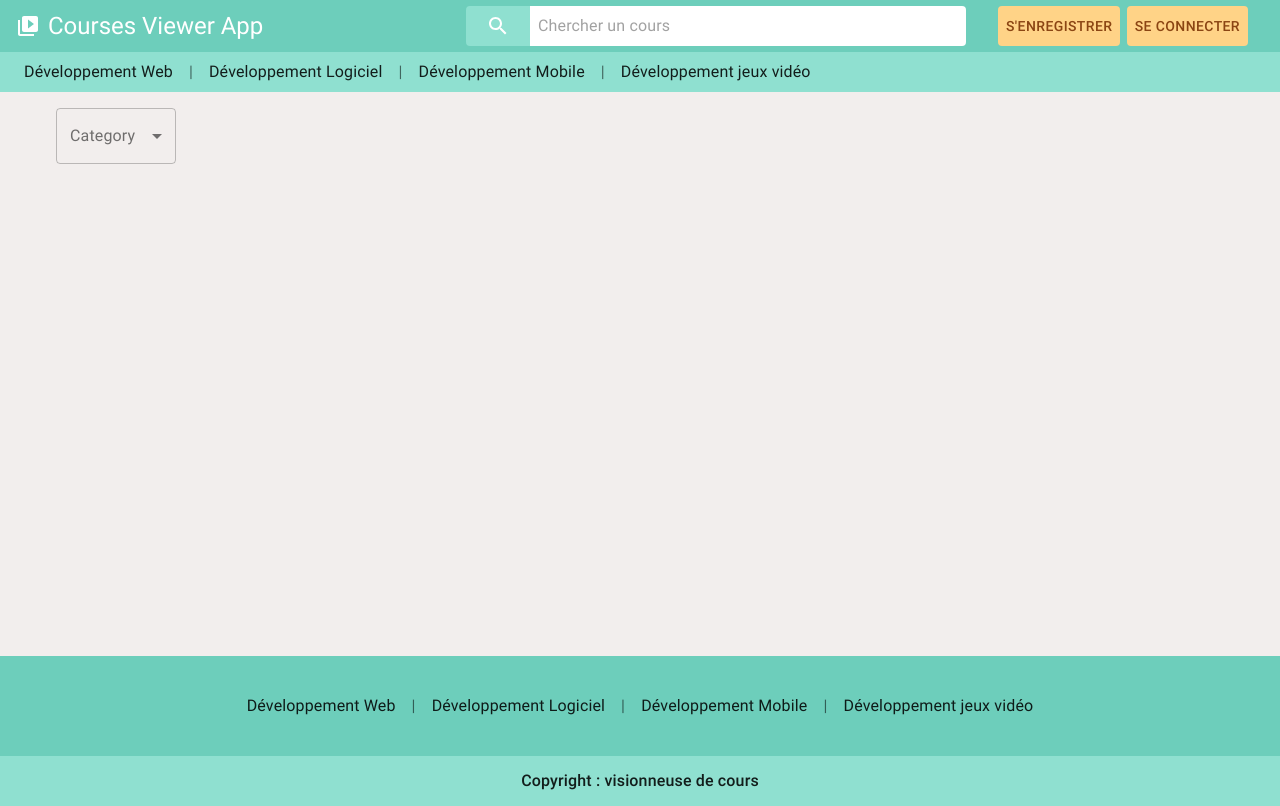
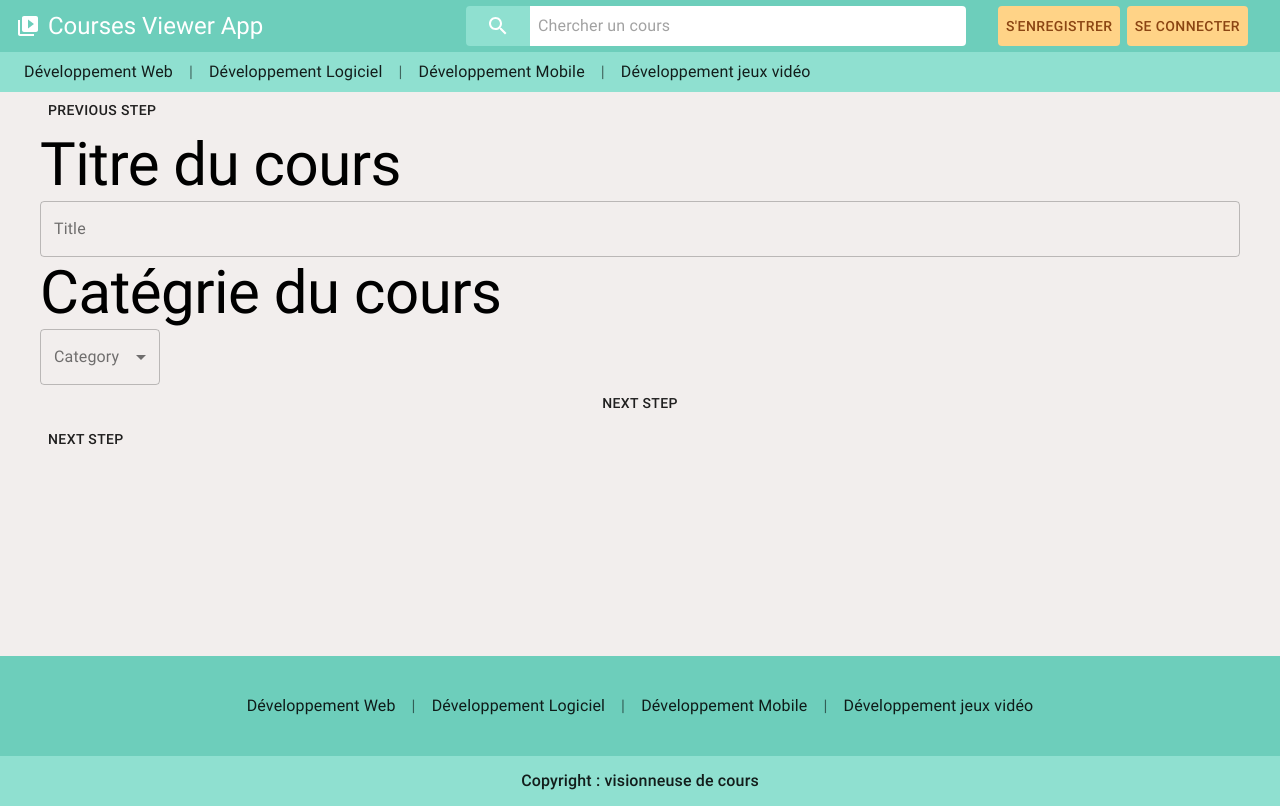
Before and after one commit to arkozor/courses-viewer-app, a Next.js app: page /courseEditor in a window 1280 px wide. Built offline with nearby package versions, Linux system fonts and the light colour scheme.

Commit message:
WIP - courseEditor

```diff
--- /dev/null
+++ b/components/CourseEditor/ChapterEditor/index.tsx
@@ -0,0 +1,50 @@
+import { Button, FormControl, InputLabel, MenuItem, Select, TextField, Typography } from '@material-ui/core'
+import React from 'react'
+import classes from './style.module.scss'
+
+const ChapterEditor = (): JSX.Element => {
+
+    const [state, setState] = React.useState({
+        title: "",
+        category: ""
+    })
+    const [save, setSave] = React.useState("")
+    const [newChapter, setNewChapter] = React.useState([])
+
+    React.useEffect(() => {
+        setSave(window.localStorage.getItem('edit'))
+    }, [])
+    console.log(save)
+
+    const handleChange = (event: any) => {
+        const value = event.target.value as string;
+        setState({
+            ...state,
+            [event.target.name]: value
+        });
+    }
+
+    return (
+        <div className={classes.courseEditor}>
+            <Typography
+                variant="h2"
+            >
+                Chapter 1
+            </Typography>
+
+            <Button onClick={() => {
+                setNewChapter([
+                    <div>
+                        <Typography
+                            variant="h2"
+                        >
+                            Chapter 1
+                        </Typography>
+                    </div>
+                ])
+            }}>dsezv</Button>
+        </div>
+    )
+}
+
+export default ChapterEditor
--- /dev/null
+++ b/components/CourseEditor/ContentEditor/style.module.scss
@@ -0,0 +1,12 @@
+@import 'theme/theme';
+
+.courseEditor {
+    display: flex;
+    flex-direction: column;
+    justify-items: center;
+}
+
+.formControl {
+    width: 120px !important;
+    max-width: 300px !important
+}
--- /dev/null
+++ b/components/CourseEditor/PreviewEditor/style.module.scss
@@ -0,0 +1,18 @@
+@import 'theme/theme';
+
+.courseEditor {
+    display: flex;
+    flex-direction: column;
+    justify-items: center;
+}
+
+.formControl {
+    width: 120px !important;
+    max-width: 300px !important
+}
+
+.navigation {
+    display: flex;
+    flex-direction: row;
+    justify-content: space-between;
+}
--- a/pages/editor/courseEditor/index.tsx
+++ b/components/CourseEditor/TitleEditor/index.tsx
@@ -2,7 +2,7 @@ import { Button, FormControl, InputLabel, MenuItem, Select, TextField, Typograph
 import React from 'react'
 import classes from './style.module.scss'
 
-const CourseEditor = (): JSX.Element => {
+const TitleEditor = (): JSX.Element => {
 
     const categories = [
         'CSharp',
@@ -79,4 +79,4 @@ const CourseEditor = (): JSX.Element => {
     )
 }
 
-export default CourseEditor
+export default TitleEditor
--- /dev/null
+++ b/components/CourseEditor/TitleEditor/style.module.scss
@@ -0,0 +1,12 @@
+@import 'theme/theme';
+
+.courseEditor {
+    display: flex;
+    flex-direction: column;
+    justify-items: center;
+}
+
+.formControl {
+    width: 120px !important;
+    max-width: 300px !important
+}
--- /dev/null
+++ b/components/CourseEditor/index.tsx
@@ -0,0 +1,22 @@
+import classes from './style.module.scss';
+import { Button } from '@material-ui/core'
+import React from 'react'
+import TitleEditor from './TitleEditor';
+import ChapterEditor from './ChapterEditor';
+import ContentEditor from './ContentEditor';
+
+const CourseEditor = () => {
+const [step, setStep] = React.useState(0)
+
+    return (
+    <div>
+        <Button onClick={() => { if(step>0) setStep(step-1)}}>Previous step</Button>
+        {step === 0? <TitleEditor/>:null}
+        {step === 1? <ChapterEditor/>:null}
+        {step === 2? <ContentEditor/>:null}
+        <Button onClick={() => setStep(step+1)}>Next step</Button>
+    </div>
+    )
+}
+
+export default CourseEditor
--- a/pages/courseEditor/index.tsx
+++ b/pages/courseEditor/index.tsx
@@ -1,4 +1,5 @@
 import { FormControl, InputLabel, MenuItem, Select } from '@material-ui/core'
+import CourseEditor from 'components/CourseEditor';
 import React from 'react'
 import classes from './style.module.scss'
 
@@ -9,7 +10,7 @@ const categories = [
     'Php',
 ];
 
-const CourseEditor = (): JSX.Element => {
+const CourseEditorPage = (): JSX.Element => {
 
     const [category, setCategory] = React.useState('')
 
@@ -19,30 +20,9 @@ const CourseEditor = (): JSX.Element => {
 
     return (
         <div>
-            <FormControl
-                variant="outlined"
-                className={classes.formControl}
-            >
-                <InputLabel id="demo-controlled-open-select-label">Category</InputLabel>
-                <Select
-                    labelId="category-label"
-                    id="category"
-                    value={category}
-                    onChange={handleChange}
-                    label="category"
-                >
-                    <MenuItem value="">
-                        <em>None</em>
-                    </MenuItem>
-                    {categories.map((category) => (
-                        <MenuItem key={category} value={category}>
-                            {category}
-                        </MenuItem>
-                    ))}
-                </Select>
-            </FormControl>
+            <CourseEditor/>
         </div>
     )
 }
 
-export default CourseEditor
+export default CourseEditorPage
```
Also changed, not shown: components/CourseEditor/PreviewEditor/index.tsx (added, +21 -0 lines), components/CourseEditor/ChapterEditor/style.module.scss (renamed from pages/editor/chapterEditor/style.module.scss), components/CourseEditor/ContentEditor/index.tsx (renamed from pages/editor/chapterEditor/index.tsx), components/CourseEditor/style.module.scss (renamed from pages/editor/courseEditor/style.module.scss).
